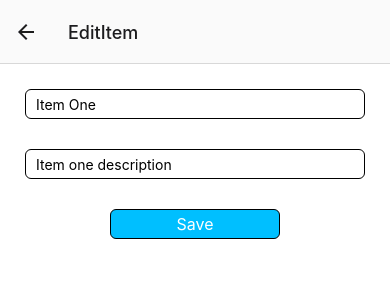
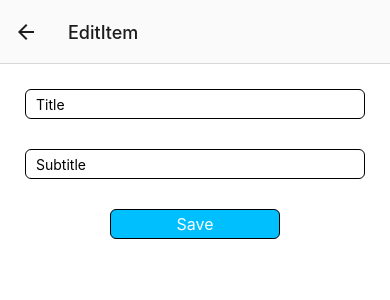
Before and after one commit to AlexPritchin/GlobalStateTest, a React Native app: screen /EditItem in a window 390 px wide. Shown: the top 300 px of the page. Built offline with nearby package versions, Linux system fonts and the light colour scheme.

Commit message:
Context API state

```diff
--- a/App.jsx
+++ b/App.jsx
@@ -1,12 +1,14 @@
-import { NavigationContainer } from '@react-navigation/native';
+import {NavigationContainer} from '@react-navigation/native';
 
+import {ItemsContextProvider} from './src/store/context';
 import MainStack from './src/routes/MainStack';
 
 function App() {
-
   return (
     <NavigationContainer>
-      <MainStack />
+      <ItemsContextProvider>
+        <MainStack />
+      </ItemsContextProvider>
     </NavigationContainer>
   );
 }
--- a/src/components/FormView.jsx
+++ b/src/components/FormView.jsx
@@ -13,8 +13,11 @@ const FormView = ({ item, submitTitle, submitCallback }) => {
       title: item?.title ?? '',
       subTitle: item?.subTitle ?? '',
     },
-    onSubmit: values => {
-      submitCallback();
+    onSubmit: (values) => {
+      submitCallback({
+        id: item?.id,
+        ...values,
+      });
       console.log(values);
     },
   });
--- a/src/components/ListItem.jsx
+++ b/src/components/ListItem.jsx
@@ -1,6 +1,10 @@
 import { TouchableOpacity, Text, View } from "react-native";
 
+import { useItemsContext } from "../store/context";
+
 const ListItem = ({ item, goToDetailsCallback }) => {
+  const { dispatch } = useItemsContext();
+
   return (
     <TouchableOpacity
       style={{ flexDirection: 'row', justifyContent: 'space-between' }}
@@ -9,7 +13,11 @@ const ListItem = ({ item, goToDetailsCallback }) => {
         <Text style={{ fontSize: 18 }}>{item.title}</Text>
         <Text style={{ marginTop: 15, color: '#707070' }}>{item.subTitle}</Text>
       </View>
-      <TouchableOpacity style={{ justifyContent: 'center' }}>
+      <TouchableOpacity style={{ justifyContent: 'center' }}
+        onPress={() => dispatch({
+          type: 'delete',
+          id: item.id,
+        })}>
         <Text style={{ color: '#ff4040' }}>Delete</Text>
       </TouchableOpacity>
     </TouchableOpacity>
--- a/src/screens/AddItem.jsx
+++ b/src/screens/AddItem.jsx
@@ -7,10 +7,17 @@ import {
 } from 'react-native';
 
 import FormView from '../components/FormView';
+import { useItemsContext } from '../store/context';
 
-const AddItemScreen = () => {
+const AddItemScreen = ({ navigation }) => {
+  const { dispatch } = useItemsContext();
   const submitCallback = (item) => {
     console.log(item);
+    dispatch({
+      type: 'add',
+      item: item,
+    });
+    navigation.goBack();
   }
   return (
     <FormView submitTitle='Add' submitCallback={submitCallback}/>
--- a/src/screens/Details.jsx
+++ b/src/screens/Details.jsx
@@ -3,13 +3,16 @@ import {
   Text,
   View,
 } from 'react-native';
+import { useItemsContext } from '../store/context';
 
 const DetailsScreen = ({ route }) => {
+  const { getItemById } = useItemsContext();
   const itemId = route?.params?.params?.itemId;
+  const item = getItemById(itemId);
   return (
     <View style={styles.container}>
-      <Text>Item One {itemId}</Text>
-      <Text style={{ marginTop: 20 }}>Item one description</Text>
+      <Text>{item.title}</Text>
+      <Text style={{ marginTop: 20 }}>{item.subTitle}</Text>
     </View>
   );
 };
--- a/src/screens/EditItem.jsx
+++ b/src/screens/EditItem.jsx
@@ -5,14 +5,23 @@ import {
 } from 'react-native';
 
 import FormView from '../components/FormView';
+import { useItemsContext } from '../store/context';
 
-const EditItemScreen = ({ route }) => {
+const EditItemScreen = ({ navigation, route }) => {
+  const { getItemById, dispatch } = useItemsContext();
   const itemId = route?.params?.params?.itemId;
+  const item = getItemById(itemId);
+
   const submitCallback = (item) => {
     console.log(item);
+    dispatch({
+      type: 'edit',
+      item: item,
+    });
+    navigation.goBack();
   }
   return (
-    <FormView item={{ title: 'Item One', subTitle: 'Item one description' }} submitTitle='Save' submitCallback={submitCallback}/>
+    <FormView item={item} submitTitle='Save' submitCallback={submitCallback}/>
   );
 };
 
@@ -20,7 +29,7 @@ const styles = StyleSheet.create({
   container: {
     flex: 1,
     padding: 25,
-    backgroundColor: 'white'
+    backgroundColor: 'white',
   },
 });
 
--- a/src/screens/List.jsx
+++ b/src/screens/List.jsx
@@ -1,39 +1,31 @@
-import {
-  FlatList,
-  StyleSheet,
-  Text,
-  View,
-} from 'react-native';
+import {FlatList, StyleSheet, Text, View} from 'react-native';
 
 import ListItem from '../components/ListItem';
+import {useItemsContext} from '../store/context';
 
-const itemsArr = [
-  {
-    id: 1,
-    title: 'Item One',
-    subTitle: 'Item one description',
-  },
-  {
-    id: 2,
-    title: 'Item Two',
-    subTitle: 'Item two description',
-  },
-  {
-    id: 3,
-    title: 'Item Three',
-    subTitle: 'Item three description',
-  },
-];
+const ListScreen = ({navigation}) => {
+  const {items} = useItemsContext();
 
-const ListScreen = ({ navigation }) => {
-  const goToDetails = (itemId) => navigation.navigate('Details', {params: { itemId: itemId }});
+  const goToDetails = itemId =>
+    navigation.navigate('Details', {params: {itemId: itemId}});
 
   return (
     <View style={styles.container}>
       <FlatList
-        data={itemsArr}
-        renderItem={({ item }) => (<ListItem item={item} goToDetailsCallback={goToDetails} />)}
-        ItemSeparatorComponent={() => (<View style={{ height: 1, marginLeft: 10, marginVertical: 10, backgroundColor: 'black' }} />)}
+        data={items}
+        renderItem={({item}) => (
+          <ListItem item={item} goToDetailsCallback={goToDetails} />
+        )}
+        ItemSeparatorComponent={() => (
+          <View
+            style={{
+              height: 1,
+              marginLeft: 10,
+              marginVertical: 10,
+              backgroundColor: 'black',
+            }}
+          />
+        )}
       />
     </View>
   );
@@ -44,7 +36,7 @@ const styles = StyleSheet.create({
     flex: 1,
     paddingTop: 10,
     paddingHorizontal: 25,
-    backgroundColor: 'white'
+    backgroundColor: 'white',
   },
 });
 
--- /dev/null
+++ b/src/store/context.js
@@ -0,0 +1,62 @@
+import {createContext, useContext, useReducer} from 'react';
+
+const ItemsContext = createContext(undefined);
+
+const initialItems = [
+  {
+    id: 1,
+    title: 'Item One',
+    subTitle: 'Item one description',
+  },
+  {
+    id: 2,
+    title: 'Item Two',
+    subTitle: 'Item two description',
+  },
+  {
+    id: 3,
+    title: 'Item Three',
+    subTitle: 'Item three description',
+  },
+];
+
+const itemsReducer = (items, action) => {
+  switch (action.type) {
+    case 'add': {
+      return [
+        ...items,
+        {
+          ...action.item,
+          id: items[items.length - 1].id + 1,
+        },
+      ];
+    }
+    case 'edit': {
+      return items.map(item =>
+        item.id === action.item.id ? action.item : item,
+      );
+    }
+    case 'delete': {
+      return items.filter(item => item.id !== action.id);
+    }
+    default:
+      throw Error('Unknown action: ' + action.type);
+  }
+};
+
+export const ItemsContextProvider = ({children}) => {
+  const [itemsArray, dispatch] = useReducer(itemsReducer, initialItems);
+
+  return (
+    <ItemsContext.Provider
+      value={{
+        items: itemsArray,
+        dispatch: dispatch,
+        getItemById: id => itemsArray.find(item => item.id === id),
+      }}>
+      {children}
+    </ItemsContext.Provider>
+  );
+};
+
+export const useItemsContext = () => useContext(ItemsContext);
```
